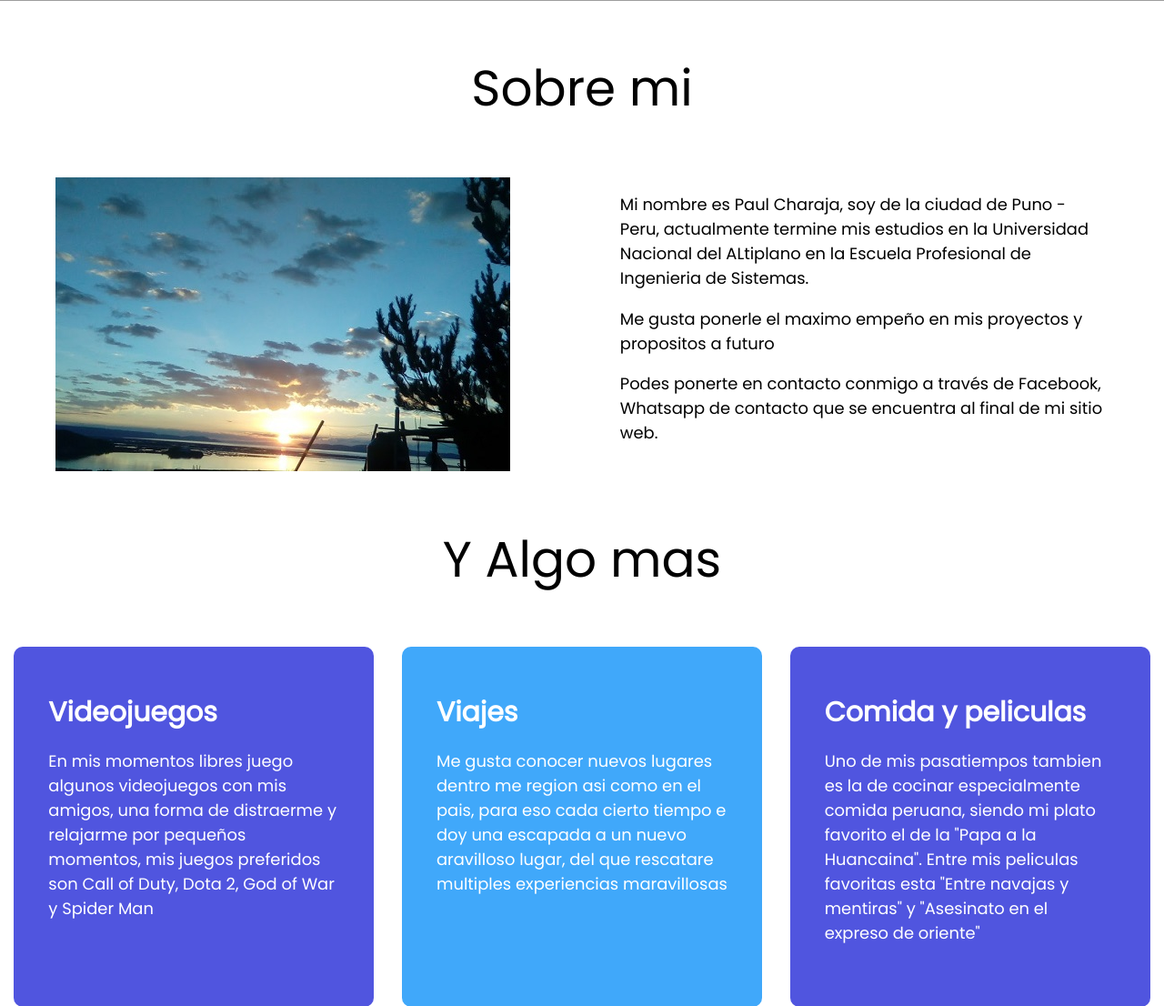
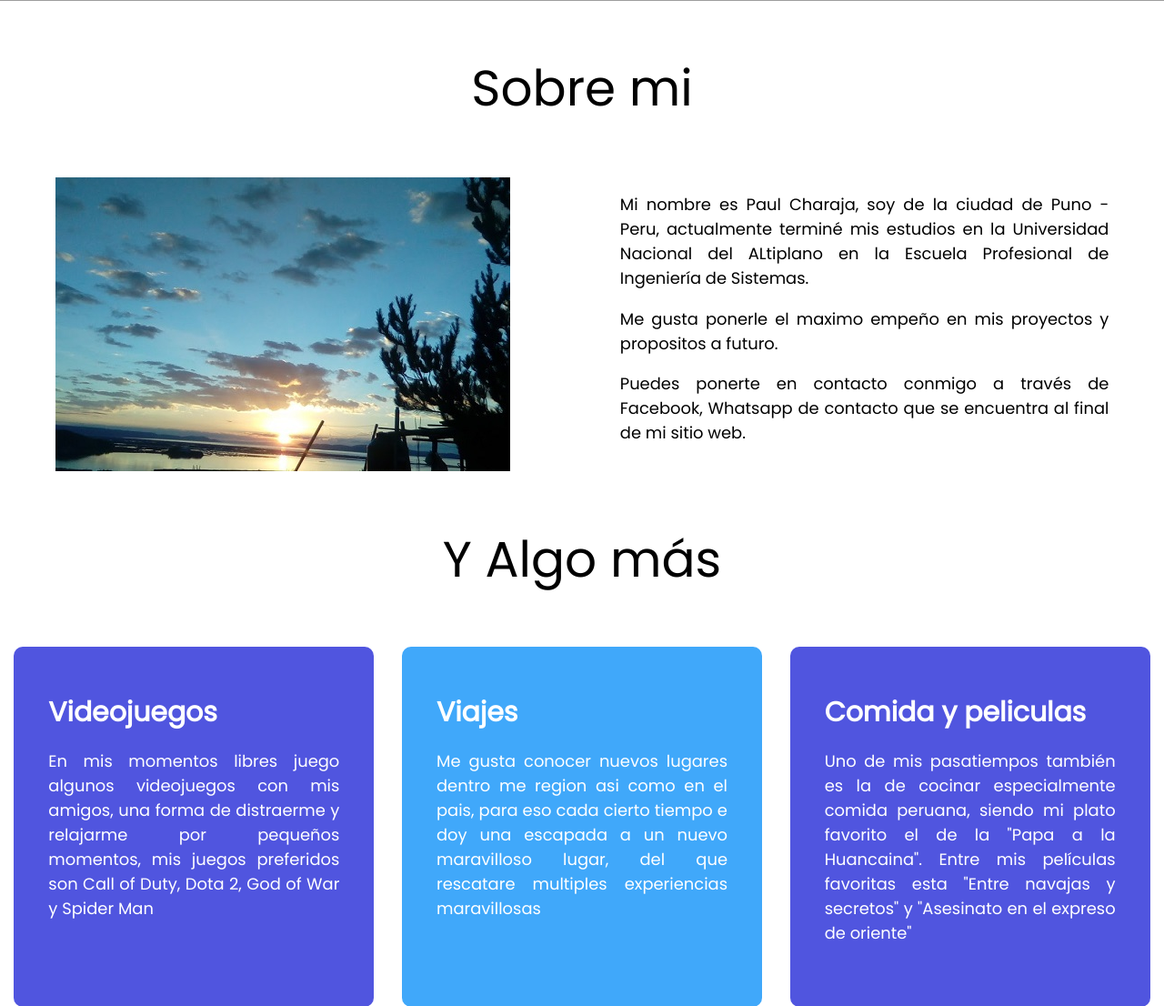
Before and after one commit to ch4r4j4/proyectoinicial, a PHP site: page /chereje.html in a window 1280 px wide. Shown: the part 799-1905 px from the top of the page at 91% size. Run offline with PHP 8.4, Linux system fonts and the light colour scheme; grey boxes are pictures that could not be loaded.

Commit message:
haber corregido con ortografia

```diff
--- a/chereje.html
+++ b/chereje.html
@@ -25,7 +25,6 @@
           <h2>Bienvenido a mi Sitio Web</h2>
           <a href="#">VER MIS TRABAJOS</a>
         </div>
-
     </div>
     </header>
 
@@ -34,15 +33,15 @@
       <div class="contenedor-sobremi">
         <img class="imagen-sobremi" src="img/img_chereje/amanecer.jpg" alt="Paul Charaja" title="Paul Charaja">
         <div class="contenedor-parrafo-y-boton">
-          <p>Mi nombre es Paul Charaja, soy de la ciudad de Puno - Peru, actualmente termine mis estudios en la Universidad Nacional del ALtiplano en la Escuela Profesional de Ingenieria de Sistemas.</p>
-          <p>Me gusta ponerle el maximo empeño en mis proyectos y propositos a futuro</p>
-          <p class="parrafo-final">Podes ponerte en contacto conmigo a través de Facebook, Whatsapp de contacto que se encuentra al final de mi sitio web.</p>
+          <p>Mi nombre es Paul Charaja, soy de la ciudad de Puno - Peru, actualmente terminé mis estudios en la Universidad Nacional del ALtiplano en la Escuela Profesional de Ingeniería de Sistemas.</p>
+          <p>Me gusta ponerle el maximo empeño en mis proyectos y propositos a futuro.</p>
+          <p class="parrafo-final">Puedes ponerte en contacto conmigo a través de Facebook, Whatsapp de contacto que se encuentra al final de mi sitio web.</p>
         </div>
     </div>
-    </section>
+  </section>
 
-    <section>
-        <h3><a name="moduloalgomas">Y Algo mas</a></h3>
+  <section>
+        <h3><a name="moduloalgomas">Y Algo más</a></h3>
         <div class="contenedor-adicional">
         <div class="servicio violeta">
           <h4>Videojuegos</h4>
@@ -51,12 +50,12 @@
 
         <div class="servicio celeste">
           <h4>Viajes</h4>
-          <p>Me gusta conocer nuevos lugares dentro me region asi como en el pais, para eso cada cierto tiempo e doy una escapada a un nuevo aravilloso lugar, del que rescatare multiples experiencias maravillosas</p>
+          <p>Me gusta conocer nuevos lugares dentro me region asi como en el pais, para eso cada cierto tiempo e doy una escapada a un nuevo maravilloso lugar, del que rescatare multiples experiencias maravillosas</p>
         </div>
 
         <div class="servicio violeta">
           <h4>Comida y peliculas</h4>
-          <p>Uno de mis pasatiempos tambien es la de cocinar especialmente comida peruana, siendo mi plato favorito el de la "Papa a la Huancaina". Entre mis peliculas favoritas esta "Entre navajas y mentiras" y "Asesinato en el expreso de oriente" </p>
+          <p>Uno de mis pasatiempos también es la de cocinar especialmente comida peruana, siendo mi plato favorito el de la "Papa a la Huancaina". Entre mis películas favoritas esta "Entre navajas y secretos" y "Asesinato en el expreso de oriente" </p>
         </div>
       </div>
     </section>
--- a/stilos/estilos_chereje.css
+++ b/stilos/estilos_chereje.css
@@ -92,6 +92,7 @@ body {
     display: flex;
     justify-content: space-around;
     align-items: center;
+    text-align: justify;
   }
 
   .contenedor-parrafo-y-boton {
@@ -118,6 +119,7 @@ body {
     border-radius: 0.62rem;
     margin-bottom: 2.5rem;
     color: #fff;
+    text-align: justify;
   }
 
   .violeta {
```
